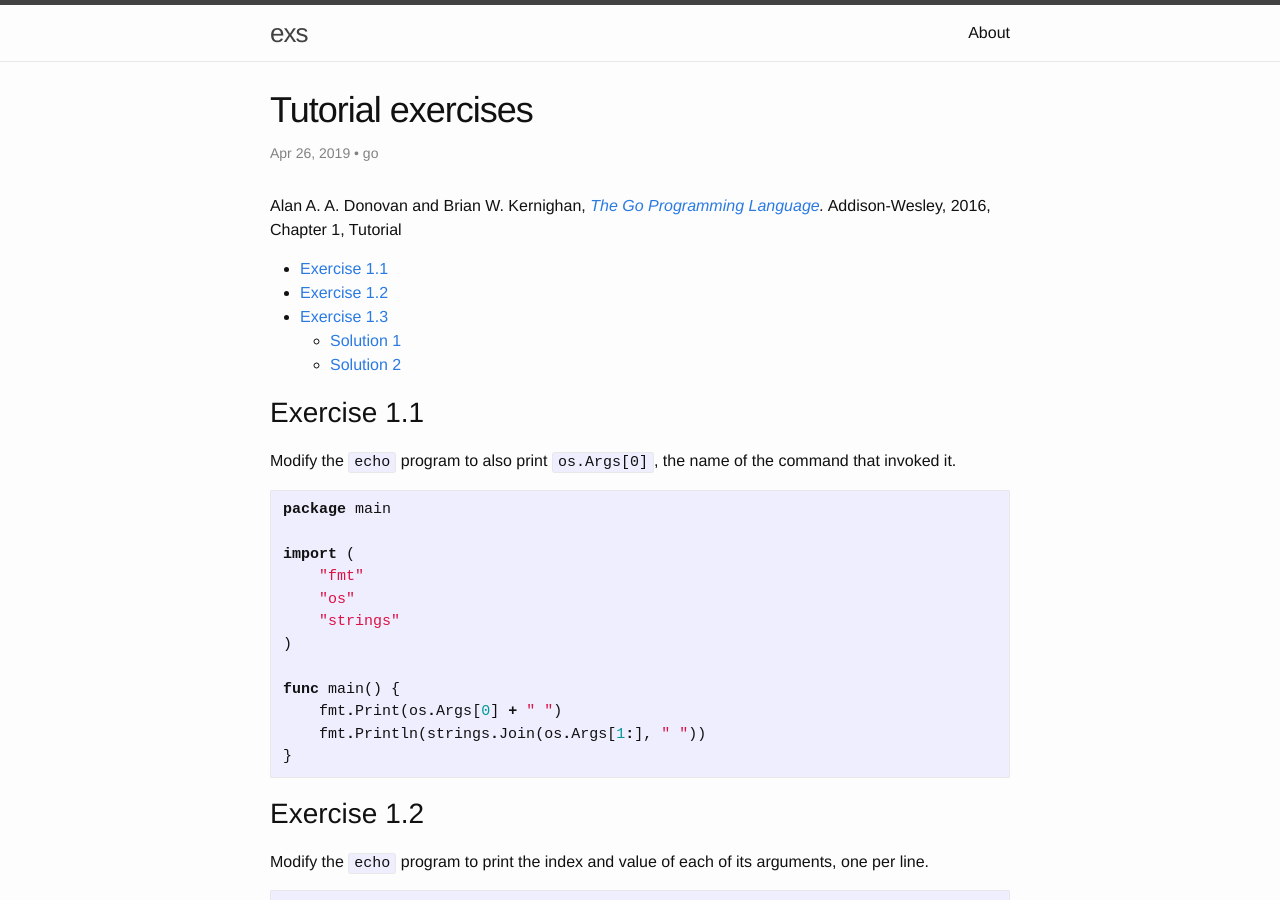
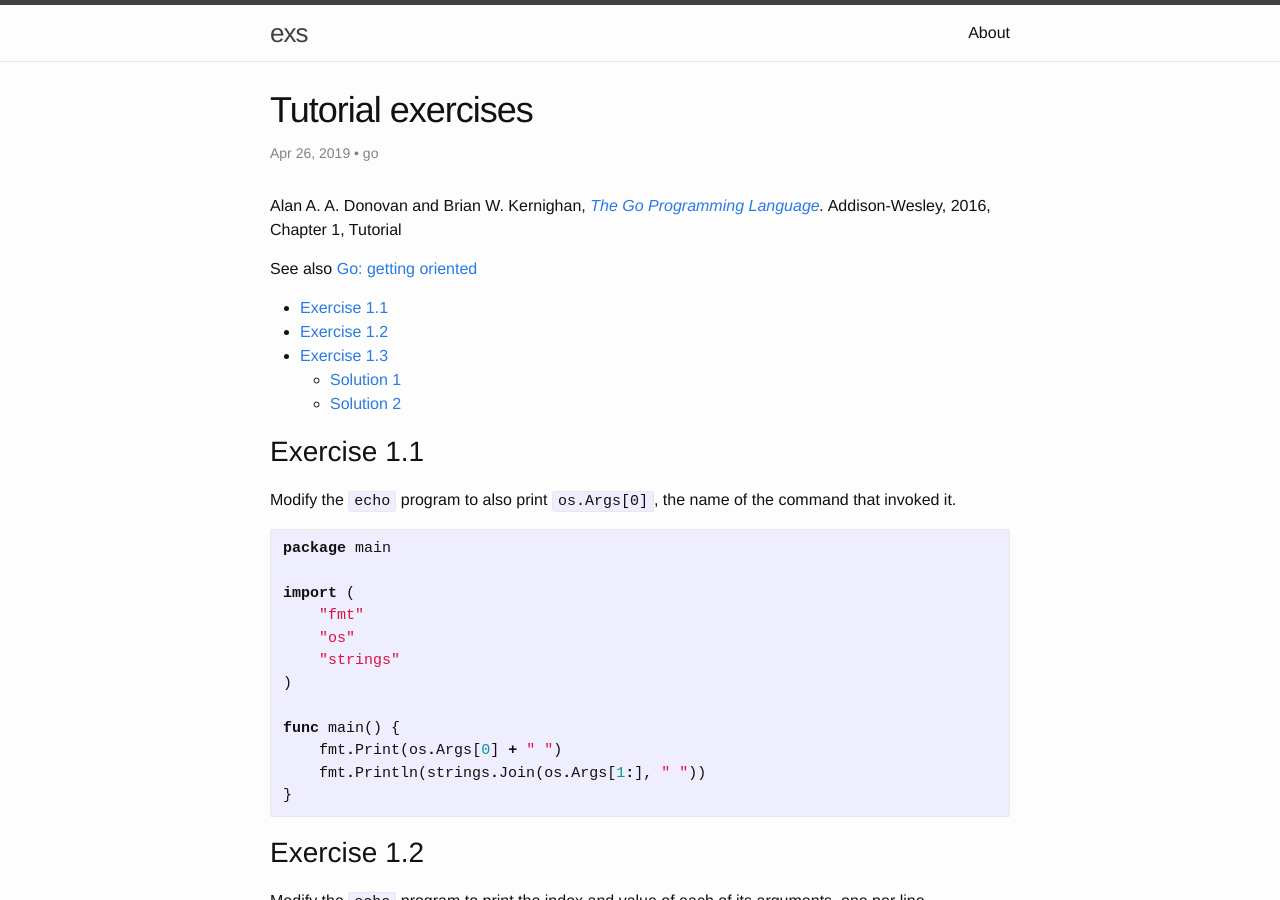
Before and after one commit to bitfragment/exs, a Jekyll site: the page built from _posts/2019-04-26-tutorial.md, in a window 1280 px wide and 900 px high. Built offline with Jekyll 4.4.1, drawn with Linux system fonts in a browser that asks for light colours.

Commit message:
Add link to notes

```diff
--- a/_posts/2019-04-26-tutorial.md
+++ b/_posts/2019-04-26-tutorial.md
@@ -8,6 +8,8 @@ Alan A. A. Donovan and Brian W. Kernighan, *[The Go Programming Language].*
 Addison-Wesley, 2016, Chapter 1, Tutorial
 
 [The Go Programming Language]: http://www.gopl.io/
+
+See also [Go: getting oriented](http://bitfragment.net/plnotes/go/orientation/)
 
 
 * TOC
```
